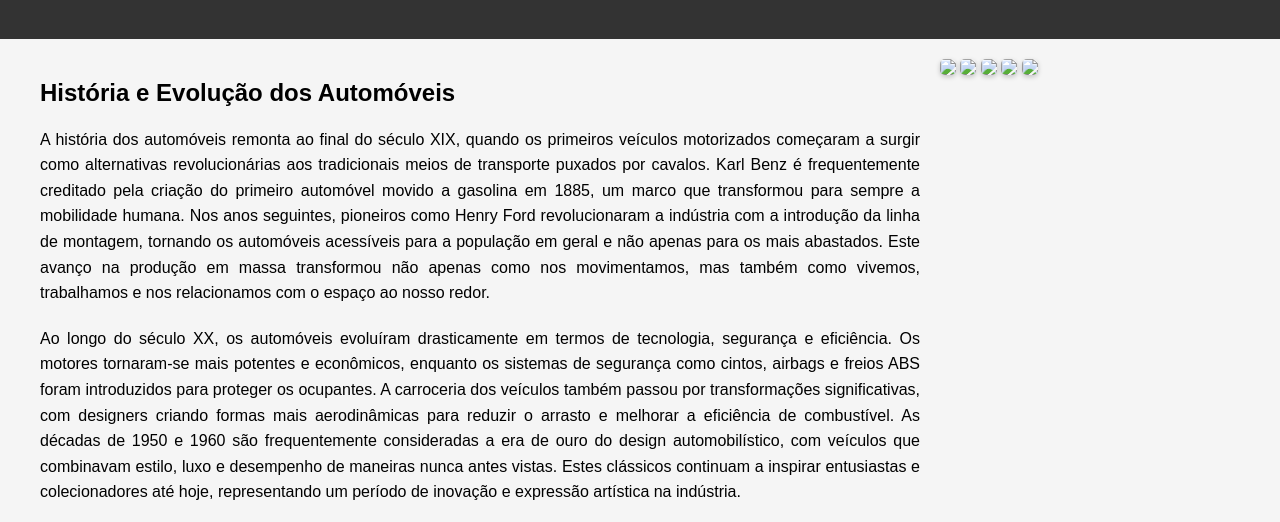
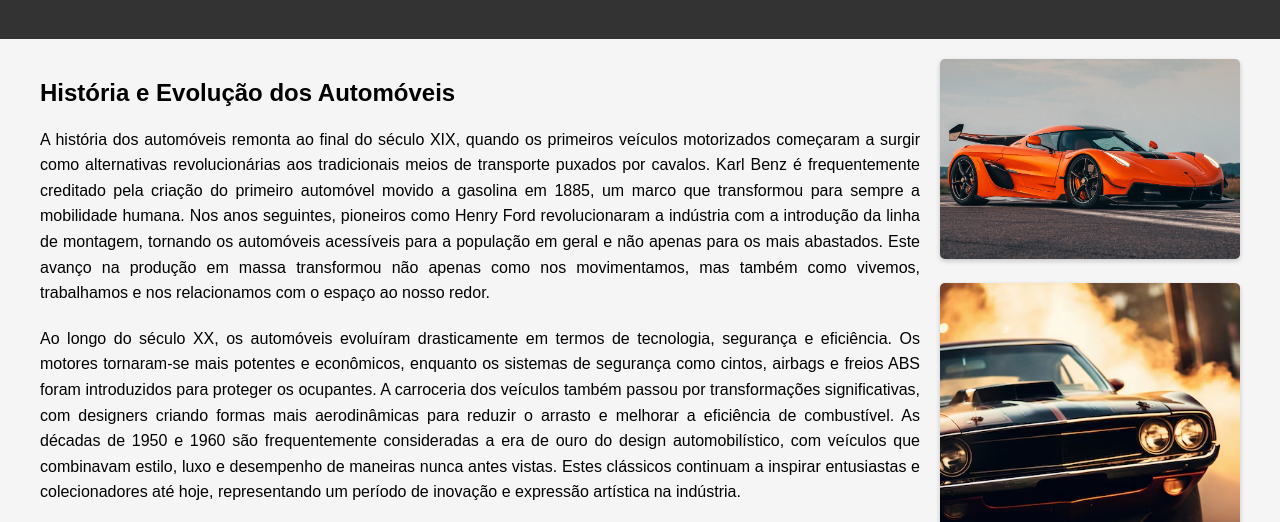
Before and after one commit to victorhsmessias/Atv10Front, a plain HTML site: page index.html in a window 1280 px wide. Shown: the part 285-807 px from the top of the page. Drawn offline with Linux system fonts and the light colour scheme; the site is published under a folder, as on GitHub Pages, so addresses that start at the root find nothing.

Commit message:
Change index

```diff
--- a/index.html
+++ b/index.html
@@ -31,11 +31,11 @@
         </div>
 
         <div class="sidebar">
-            <img src="/img/Carro2.png">
-            <img src="/img/Carro3.avif">
-            <img src="/img/Carro4.jpg">
-            <img src="/img/Carro5.webp">
-            <img src="/img/Carro6.jpg">
+            <img src="./img/Carro2.png">
+            <img src="./img/Carro3.avif">
+            <img src="./img/Carro4.jpg">
+            <img src="./img/Carro5.webp">
+            <img src="./img/Carro6.jpg">
         </div>
     </div>
 </body>
```
